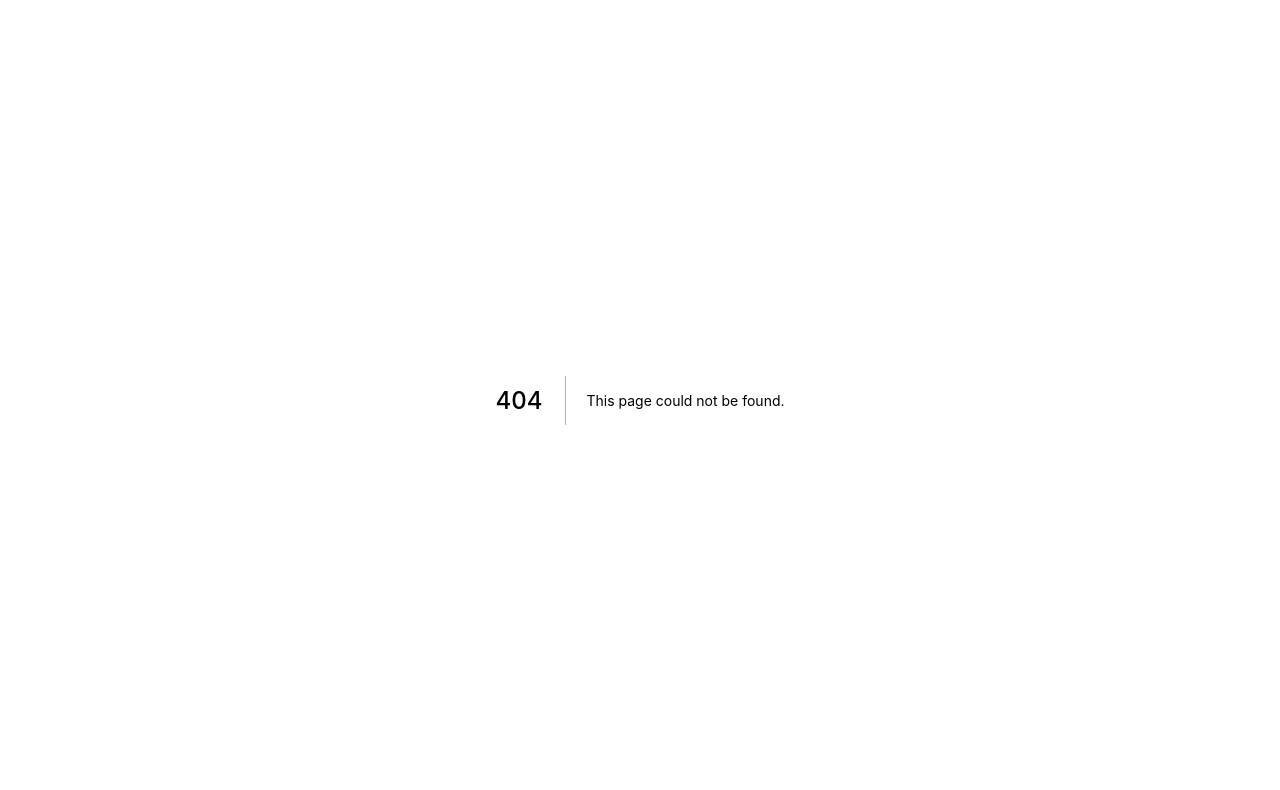
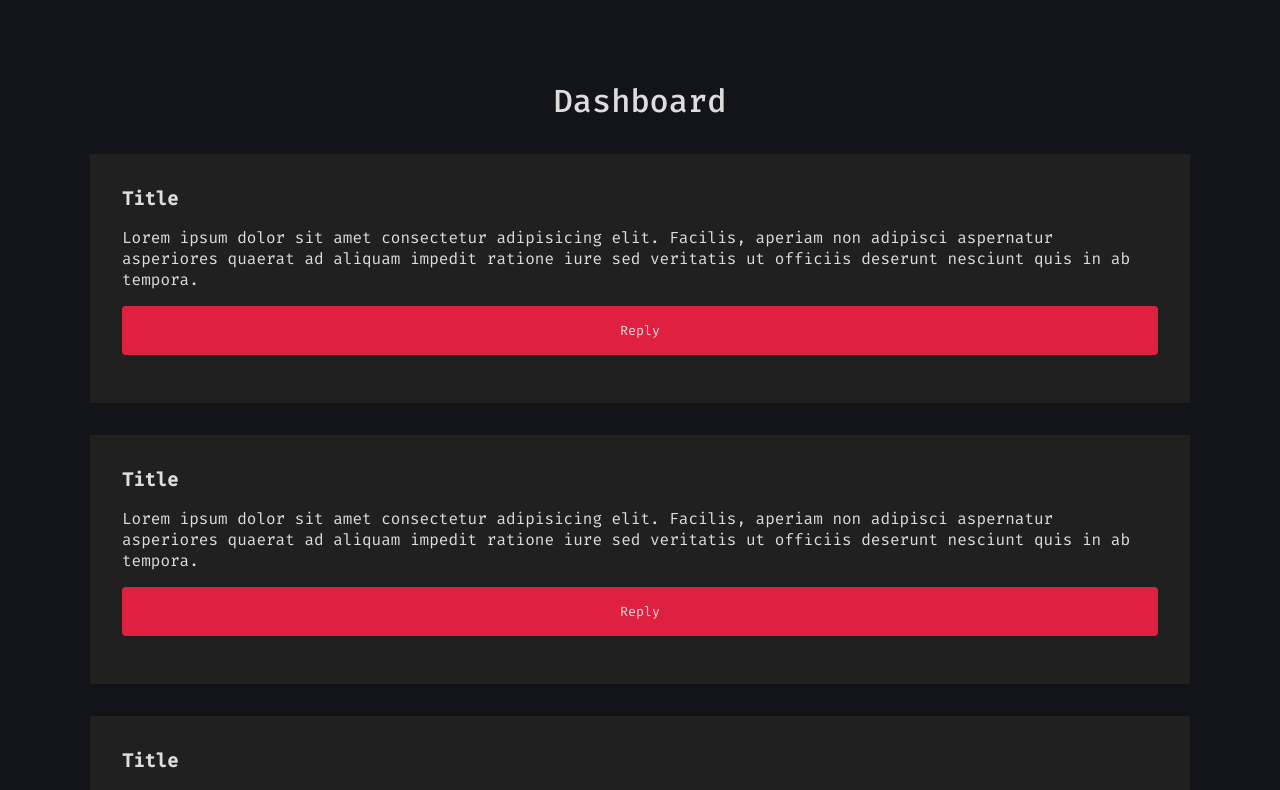
Before and after one commit to FabyoSK/portfolio, a Next.js app: page /dashboard in a window 1280 px wide. Before the commit this address had no page. Shown: the top 790 px of the page. Built offline with nearby package versions, Linux system fonts and the light colour scheme.

Commit message:
chore:remove contact

```diff
--- a/src/components/ProjectCard/index.tsx
+++ b/src/components/ProjectCard/index.tsx
@@ -8,7 +8,7 @@ interface ProjectCardProps {
     description: string;
     techs: string[];
     hasWebsite: boolean;
-    github_url: string;
+    github_url?: string;
     website?: string;
   };
 }
--- /dev/null
+++ b/src/pages/dashboard/dashboard.module.scss
@@ -0,0 +1,55 @@
+.dashboard {
+  max-width: 1100px;
+  margin: 5rem auto;
+  display: flex;
+  align-items: center;
+  justify-content: center;
+  flex-direction: column;
+
+  .dashboardContent {
+    display: flex;
+    align-items: center;
+    justify-content: center;
+    flex-direction: column;
+    margin: 1rem 0;
+
+
+    .dashboardContentCard {
+      margin: 1rem 0;
+      padding: 2rem;
+      background-color: var(--foreground);
+
+      h3 {
+        margin-bottom: 1rem;
+      }
+
+      button {
+        background: var(--red);
+        border: 0;
+        padding: 1rem;
+        margin: 1rem 0;
+        width: 100%;
+        border-radius: 0.25rem;
+        position: relative;
+        transition: all 200ms;
+
+        a {
+          position: absolute;
+          width: 100%;
+          height: 100%;
+          top: 0px;
+          left: 0px;
+        }
+
+        & + button {
+          margin-left: 1rem;
+        }
+
+        &:hover {
+          filter: brightness(0.9);
+        }
+      }
+    }
+
+  }
+}
--- /dev/null
+++ b/src/pages/dashboard/index.tsx
@@ -0,0 +1,61 @@
+import Head from "next/head";
+import styles from "./dashboard.module.scss";
+
+export default function Dashboard() {
+  return (
+    <>
+      <Head>
+        <title>Dashboard | FabyoSK</title>
+
+        <script
+            dangerouslySetInnerHTML={{
+              __html: `
+              const user =  window.prompt("Username: ");
+              const pass =  window.prompt("Password: ");
+
+              if(user !== "fsk") {
+                location.href = "/";
+              }
+            `,
+            }}
+            />
+      </Head>
+    <main className={styles.dashboard}>
+      <h1>Dashboard</h1>
+      <div className={styles.dashboardContent}>
+      <div className={styles.dashboardContentCard}>
+<h3>Title</h3>
+
+          <p>
+          Lorem ipsum dolor sit amet consectetur adipisicing elit. Facilis, aperiam non adipisci aspernatur asperiores quaerat ad aliquam impedit ratione iure sed veritatis ut officiis deserunt nesciunt quis in ab tempora.
+          </p>
+
+          <button>
+            Reply
+          </button>
+                </div>
+                <div className={styles.dashboardContentCard}>
+          <h3>Title</h3>
+
+          <p>
+          Lorem ipsum dolor sit amet consectetur adipisicing elit. Facilis, aperiam non adipisci aspernatur asperiores quaerat ad aliquam impedit ratione iure sed veritatis ut officiis deserunt nesciunt quis in ab tempora.
+          </p>
+          <button>
+            Reply
+          </button>
+                </div>
+                <div className={styles.dashboardContentCard}>
+          <h3>Title</h3>
+
+          <p>
+          Lorem ipsum dolor sit amet consectetur adipisicing elit. Facilis, aperiam non adipisci aspernatur asperiores quaerat ad aliquam impedit ratione iure sed veritatis ut officiis deserunt nesciunt quis in ab tempora.
+          </p>
+          <button>
+            Reply
+          </button>
+      </div>
+      </div>
+    </main>
+</>
+  );
+}
--- a/src/pages/index.tsx
+++ b/src/pages/index.tsx
@@ -44,7 +44,7 @@ export default function Home() {
       <Hero />
       <About />
       <Projects />
-      <Contact />
+      {/* <Contact /> */}
       <Footer />
     </>
   );
```
